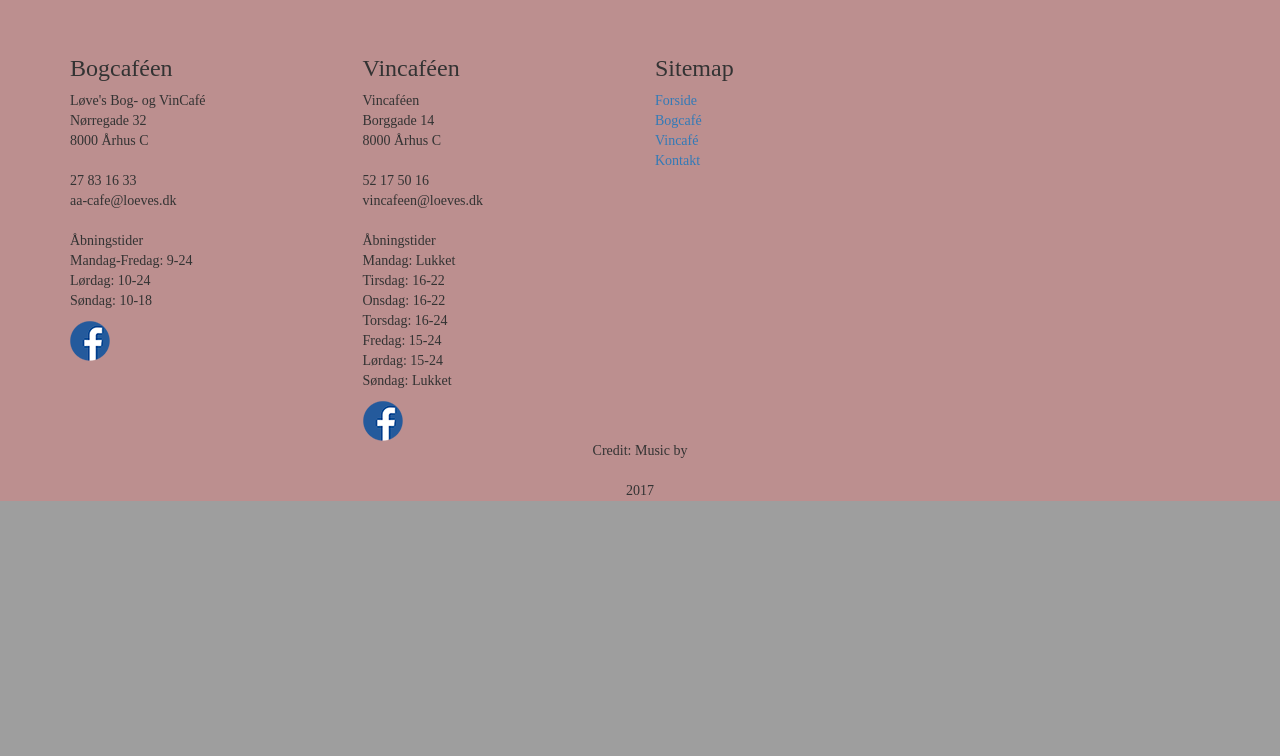
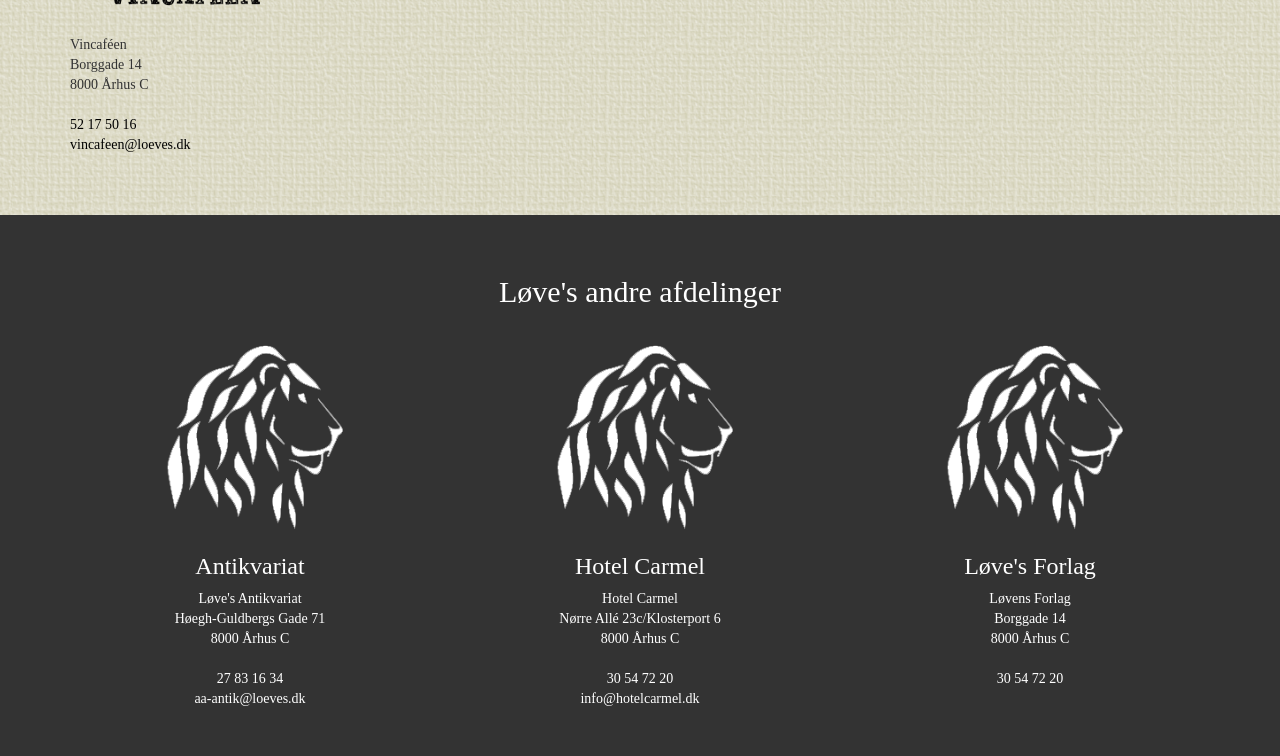
Before and after one commit to JeppeSBjerrum/projekt2.2, a PHP site: page /kontakt.php in a window 1280 px wide. Shown: the part 961-1717 px from the top of the page. Before the commit the page ends 1462 px from the top, so only its background shows below. Run offline with PHP 8.4, Linux system fonts and the light colour scheme.

Commit message:
Mere på kontakt siden og andet

```diff
--- a/css/stylesheet.css
+++ b/css/stylesheet.css
@@ -1,9 +1,19 @@
 /*BASICS*/
 body {
 	font-family: Ubuntu;
+	overflow-x: hidden;
 }
 #indexsite body {
 	overflow: hidden;
+}
+h1 {
+	margin-bottom: 1.5em;
+}
+a {
+	color: black;
+}
+a:hover, a:visited:hover {
+	color: black;
 }
 /*Forsiden på laptop*/
 .bogcafelink {
@@ -142,30 +152,26 @@ body {
 /*FÆLLES TING FOR UNDERSIDERNE - de classes og id'er der går ingen på flere undersider*/
 .abningstider {
 	border: 2px solid black;
+
 }
 .storvideo {
-	height: 99vh;
-	z-index: -100;
+	height: 100vh;
+	z-index: -10;
 }
 .storvideo video {
 	height: 100vh;
 	width: 100vw;
 	position: fixed;
-	z-index: -100;
+	z-index: -10;
 }
 .velkomstkasse {
 	background-image: url(../images/paper.png);
 	background-size: cover;
-	margin-top: -60px;
+	margin-top: -70px;
 	padding-top: 100px;
 	padding-bottom: 50px;
 }
-#menuid {
-	background-color: dimgray;
-	color: white;
-	padding: 50px;
 
-}
 .carousel-caption {
 	max-width: 600px;
 	margin: auto;
@@ -174,13 +180,19 @@ body {
 	margin-bottom: 30px;
 }
 
-#menuindhold {
+.menuindhold {
 	margin-top: 20px;
 }
-#menuid {
+.tavle {
 	background-color: rgba(51,51,51,1.00);
 	color: white;
 	padding: 40px 20px;
+}
+.tavle a{
+	color: white;
+}
+.tavle a:hover, .table a:visited:hover {
+	color: white;
 }
 /*sort kasse styling*/
 .boks {
@@ -211,7 +223,8 @@ nav a:hover, nav a:visited:hover {
 }
 #logo {
 	float: left;
-	width: 400px;
+	width: 100%;
+	max-width: 400px;
 	position: absolute;
 
 }
@@ -235,6 +248,7 @@ footer .row {
 footer {
 	background-color: rosybrown;
 }
+
 /*VINCAFE UNDERSIDEN*/
 #vinsite .container-fluid {
 	padding: 0;
@@ -250,8 +264,14 @@ footer {
 }
 /*KONTAKT UNDEDRSIDE*/
 .navbillede {
-	height: 50vh;
-	background-image: url(../images/IMG_0760.JPG);
+	height: 60vh;
+	background-image:url(../images/../images/IMG_0766.JPG);
+	background-size: cover;
+}
+.kontaktspalte img {
+	width:200px;}
+.mereloeves img {
+	width: 200px;
 }
 /*BOGCAFE UNDERSIDE*/
 .bogmenuimg {
--- a/footer.php
+++ b/footer.php
@@ -11,10 +11,9 @@ Nørregade 32<br>
 8000 Århus C<br>
 <br>
 
-
-27 83 16 33<br>
-
-aa-cafe@loeves.dk<br>
+<a href="callto:+4527831633">27 83 16 33</a>
+<br>
+<a href="mailto:">aa-cafe@loeves.dk</a><br>
 <br>
 
 	Åbningstider <br>
@@ -36,10 +35,10 @@ Borggade 14<br>
 8000 Århus C
 <br>
 <br>
-
-52 17 50 16<br>
-
-vincafeen@loeves.dk<br>
+<a href="callto:+4552175016">52 17 50 16</a>
+<br>
+<a href="mailto:vincafeen@loeves.dk">
+vincafeen@loeves.dk</a><br>
 <br>
 Åbningstider <br>
 
--- a/js/script.js
+++ b/js/script.js
@@ -1 +1,7 @@
 // JavaScript Document
+//Pauser Carousel på Bogcafesiden, når musen hover over objektet
+$('#bogeventscarousel').hover(function(){
+   $("#bogeventscarousel").carousel('pause');
+},function(){
+   $("#bogeventscarousel").carousel('cycle');
+});
--- a/kontakt.php
+++ b/kontakt.php
@@ -1,12 +1,86 @@
-<?php $pagetitle = 'Kontakt Løve´s';
+<?php
+$pagetitle = 'Kontakt Løve´s';
 $pagelogo = 'images/loeves.png';
-include("header.php")?>
-
+include( "header.php" )
+?>
+<!--STORT BILLEDE ISTEDET FOR EN VIDEO-->
 <div class="navbillede"></div>
+<!--ØVERSTE TEKSTKASSE MED PAPIRBAGGRUND-->
 <div class="velkomstkasse">
 	<div class="container">
+		<div class="row">
 
-	<h1>Kontakt os</h1></div>
+			<h1 class="col-xs-12">Kontakt os</h1>
+		</div>
+		<div class="row kontaktspalte">
+
+			<div class="col-sm-3">
+				<div>
+					<img src="images/bogcafelogo.png" alt="">
+					<br><br>
+
+
+					<p>Løve's Bog- og VinCafé<br> Nørregade 32<br> 8000 Århus C<br>
+						<br> <a href="callto:+4527831633">27 83 16 33</a><br> <a href="mailto:aa-cafe@loeves.dk">aa-cafe@loeves.dk</a>
+
+					</p>
+				</div>
+				<br>
+				<br>
+
+				<div>
+					<img src="images/vincafelogo.png" alt="">
+					<br><br>
+
+
+					<p>	Vincaféen<br> Borggade 14<br> 8000 Århus C
+						<br>
+						<br> <a href="callto:+4552175016">52 17 50 16</a><br> <a href="mailto:vincafeen@loeves.dk">vincafeen@loeves.dk</a>
+
+					</p>
+				</div>
+			</div><br>
+<br>
+
+			<div class="col-sm-9">
+				<p>PHP kontaktformular her</p>
+			</div>
+		</div>
+	</div>
 </div>
 
-<?php include("footer.php")?>
+<!--ANDRE STEDER INDENFOR LØVES-->
+
+<div class="tavle">
+	<div class="container">
+		<div class="row mereloeves text-center">
+
+		<h2>Løve's andre afdelinger</h2><br>
+			<div class="col-sm-4 ">
+				<img src="images/loevesgamlelogo.png" alt="">
+				<h3>Antikvariat</h3>
+				<p>
+Løve's Antikvariat<br>Høegh-Guldbergs Gade 71<br>8000 Århus C<br><br><a href="callto:+4527831634">27 83 16 34</a><br><a href="mailto:aa-antik@loeves.dk">aa-antik@loeves.dk</a>
+				</p>
+			</div>
+			<div class="col-sm-4">
+				<img src="images/loevesgamlelogo.png" alt="">
+				<h3>Hotel Carmel</h3>
+				<p>Hotel Carmel<br>Nørre Allé 23c/Klosterport 6<br> 8000 Århus C<br>
+					<br><a href="callto:+4530547220">30 54 72 20</a><br><a href="mailto:info@hotelcarmel.dk">info@hotelcarmel.dk</a>
+
+				</p>
+			</div>
+			<div class="col-sm-4">
+				<img src="images/loevesgamlelogo.png" alt="">
+				<h3>Løve's Forlag</h3>
+				<p>Løvens Forlag<br> Borggade 14<br> 8000 Århus C<br>
+					<br> <a href="callto:+4530547220">30 54 72 20</a><br> <a href="mailto:info@loevensforlag.dk"><info@loevensforlag.dk/a>
+
+				</p>
+			</div>
+		</div>
+	</div>
+</div>
+<!--FOOTER-->
+<?php include( "footer.php" )?>
```
Also changed, not shown: bogcafe.php (+62 -44 lines), vincafe.php (+17 -11 lines), images/loeves.png, images/loevesgamlelogo.png (added).
